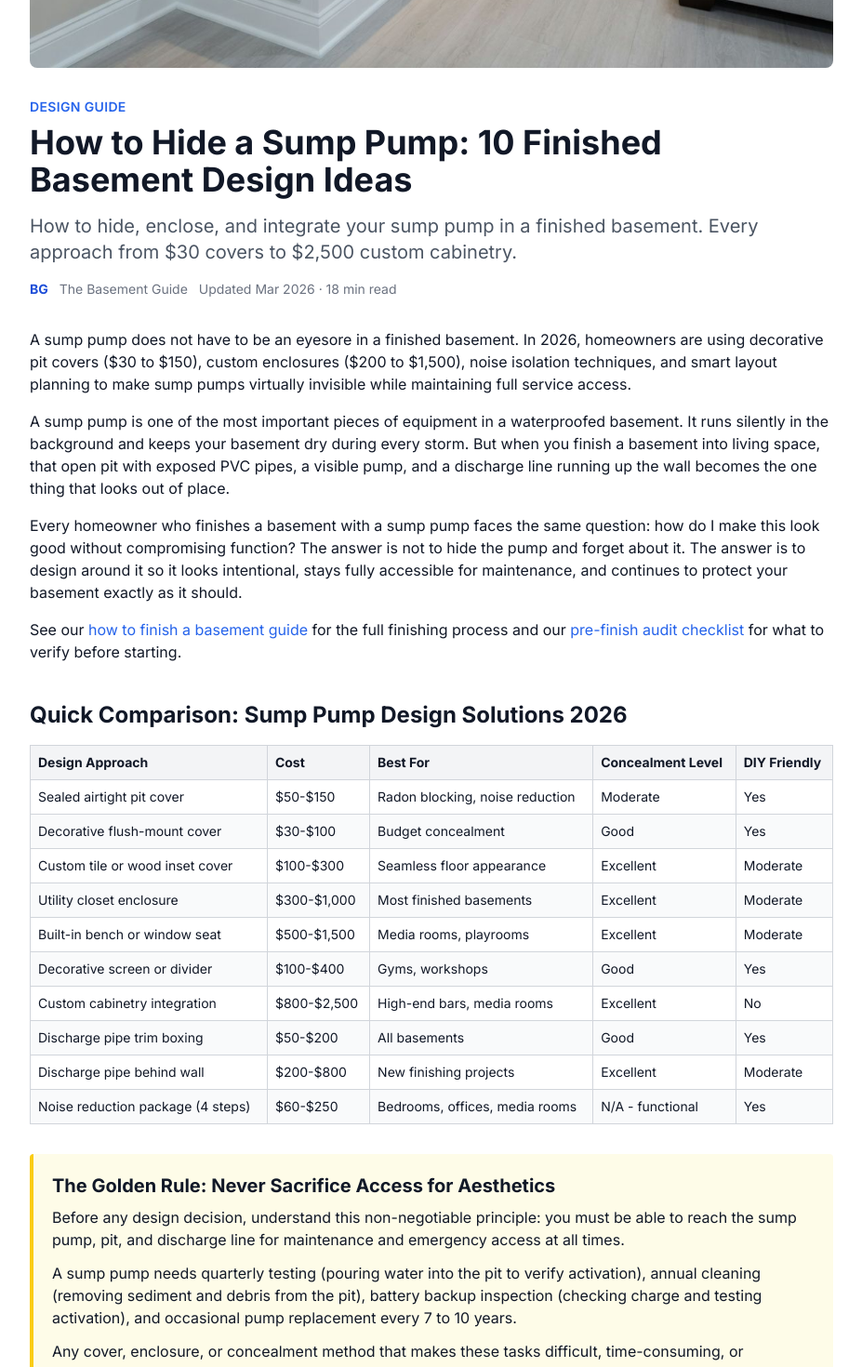
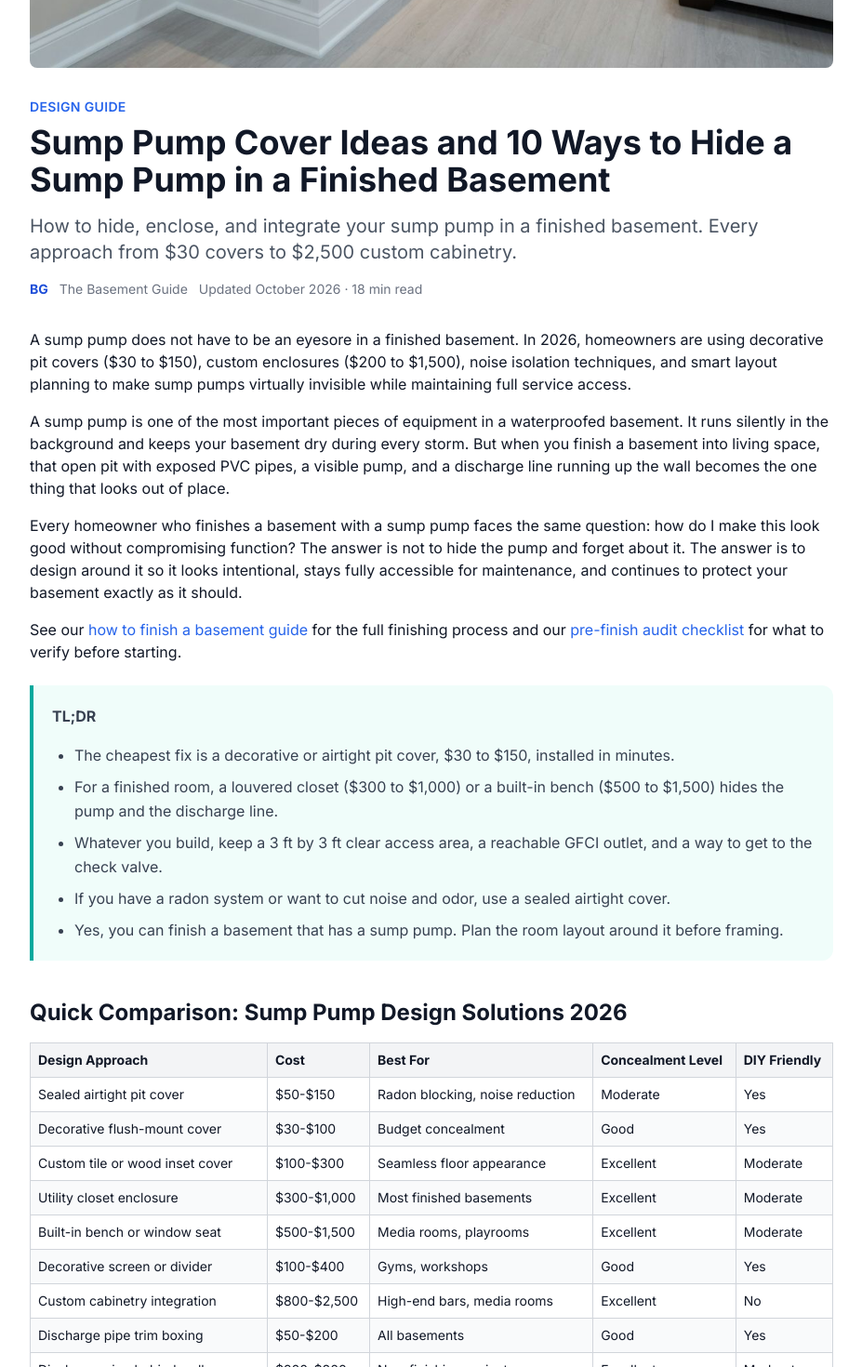
Before and after one commit to thebasementguide2026/basement-guide, a Next.js app: page /articles/sump-pump-design-ideas in a window 1280 px wide. Shown: the part 600-2070 px from the top of the page at 93% size, without its empty margins (176-1103 px from the left). Built offline with nearby package versions, Linux system fonts and the light colour scheme.

Commit message:
Update sump pump cover ideas metadata TLDR and first FAQ

```diff
--- a/app/articles/sump-pump-design-ideas/page.tsx
+++ b/app/articles/sump-pump-design-ideas/page.tsx
@@ -4,8 +4,12 @@ import LeadForm from '@/components/LeadForm'
 import type { Metadata } from 'next'
 
 export const metadata: Metadata = {
-  title: 'How to Hide a Sump Pump: 10 Finished Basement Design Ideas (2026) | The Basement Guide',
-  description: 'How to hide, enclose, or integrate a sump pump in a finished basement. 10 design ideas from $30 pit covers to $2,500 custom cabinetry. Updated 2026.',
+  title: 'Sump Pump Cover Ideas: 10 Ways to Hide a Sump Pump in a Finished Basement | The Basement Guide',
+  description: '10 ways to hide a sump pump without blocking access, from $30 decorative covers and airtight lids to closets, benches, and custom cabinets. Costs and code rules included.',
+  openGraph: {
+    title: 'Sump Pump Cover Ideas: 10 Ways to Hide a Sump Pump in a Finished Basement | The Basement Guide',
+    description: '10 ways to hide a sump pump without blocking access, from $30 decorative covers and airtight lids to closets, benches, and custom cabinets. Costs and code rules included.',
+  },
   alternates: { canonical: 'https://thebasement.guide/articles/sump-pump-design-ideas' },
 }
 
@@ -13,6 +17,11 @@ const faqSchema = {
   '@context': 'https://schema.org',
   '@type': 'FAQPage',
   mainEntity: [
+    {
+      '@type': 'Question',
+      name: 'Can you finish a basement that has a sump pump?',
+      acceptedAnswer: { '@type': 'Answer', text: 'Yes. Most finished basements in wet areas have one. The rule is to plan around the pump before you frame anything. Keep it reachable, keep it on a dedicated GFCI outlet, and frame a closet, bench, or cabinet with a removable panel or louvered door so you can pull the pump without tearing out drywall. Add a battery backup or water-powered backup before you install flooring, since one failed pump can ruin carpet, drywall, and furniture in a single storm. See our sump pump backup guide and our guide to finishing a basement.' }
+    },
     {
       '@type': 'Question',
       name: 'How do I hide a sump pump in a finished basement?',
@@ -59,13 +68,13 @@ const faqSchema = {
 const articleSchema = {
   '@context': 'https://schema.org',
   '@type': 'Article',
-  headline: 'Sump Pump Design Ideas 2026: How to Hide, Enclose, and Integrate Your Sump Pump in a Finished Basement',
+  headline: 'Sump Pump Cover Ideas and 10 Ways to Hide a Sump Pump in a Finished Basement',
   description: 'Every design approach for concealing and integrating a sump pump into a finished basement, from budget-friendly covers to custom built-in cabinetry.',
   image: 'https://thebasement.guide/sumppumpdesign.jpg',
   author: { '@type': 'Organization', name: 'The Basement Guide', url: 'https://thebasement.guide' },
   publisher: { '@type': 'Organization', name: 'The Basement Guide', url: 'https://thebasement.guide' },
   datePublished: '2026-03-14',
-  dateModified: '2026-03-14',
+  dateModified: '2026-10-24',
 }
 
 const datasetSchema = {
@@ -92,7 +101,7 @@ export default function SumpPumpDesignIdeas() {
   return (
     <>
       <script type="application/ld+json" dangerouslySetInnerHTML={{ __html: JSON.stringify(faqSchema) }} />
-      <script type="application/ld+json" dangerouslySetInnerHTML={{ __html: JSON.stringify(faqSchema) }} />       <script type="application/ld+json" dangerouslySetInnerHTML={{ __html: JSON.stringify(articleSchema) }} />
+      <script type="application/ld+json" dangerouslySetInnerHTML={{ __html: JSON.stringify(articleSchema) }} />
       <script type="application/ld+json" dangerouslySetInnerHTML={{ __html: JSON.stringify(datasetSchema) }} />
 
       <div className="max-w-4xl mx-auto px-4 py-8">
@@ -111,7 +120,7 @@ export default function SumpPumpDesignIdeas() {
 
         <div className="mb-2 text-sm font-semibold text-blue-600 uppercase tracking-wide">Design Guide</div>
         <h1 className="text-4xl font-bold mb-4">
-          How to Hide a Sump Pump: 10 Finished Basement Design Ideas
+          Sump Pump Cover Ideas and 10 Ways to Hide a Sump Pump in a Finished Basement
         </h1>
         <p className="text-xl text-gray-600 mb-4">
           How to hide, enclose, and integrate your sump pump in a finished basement. Every approach from $30 covers to $2,500 custom cabinetry.
@@ -119,7 +128,7 @@ export default function SumpPumpDesignIdeas() {
         <div className="flex items-center gap-3 mb-8 text-sm text-gray-500">
           <span className="font-bold text-blue-700">BG</span>
           <span>The Basement Guide</span>
-          <span>Updated Mar 2026 &middot; 18 min read</span>
+          <span>Updated October 2026 &middot; 18 min read</span>
         </div>
 
         {/* Intro */}
@@ -137,6 +146,16 @@ export default function SumpPumpDesignIdeas() {
         </p>
 
         {/* Comparison Table */}
+        <div className="bg-teal-50 border-l-4 border-[#00A99D] rounded-r-xl p-5 mb-10">
+          <p className="text-gray-700 mb-4 leading-relaxed"><strong>TL;DR</strong></p>
+          <ul className="list-disc pl-6 space-y-2 text-gray-700 leading-relaxed">
+            <li>The cheapest fix is a decorative or airtight pit cover, $30 to $150, installed in minutes.</li>
+            <li>For a finished room, a louvered closet ($300 to $1,000) or a built-in bench ($500 to $1,500) hides the pump and the discharge line.</li>
+            <li>Whatever you build, keep a 3 ft by 3 ft clear access area, a reachable GFCI outlet, and a way to get to the check valve.</li>
+            <li>If you have a radon system or want to cut noise and odor, use a sealed airtight cover.</li>
+            <li>Yes, you can finish a basement that has a sump pump. Plan the room layout around it before framing.</li>
+          </ul>
+        </div>
         <h2 className="text-2xl font-bold mt-10 mb-4">Quick Comparison: Sump Pump Design Solutions 2026</h2>
         <div className="overflow-x-auto mb-8">
           <table className="w-full text-sm border-collapse">
@@ -185,7 +204,7 @@ export default function SumpPumpDesignIdeas() {
         <div className="bg-blue-50 border border-blue-200 rounded p-4 mb-6">
           <p className="font-semibold mb-1">Recommended: Airtight Sump Pit Cover</p>
           <p className="text-sm text-gray-600 mb-2">Clear polycarbonate sealed cover with gasket, pre-cut cord/pipe holes, and inspection port. Fits most standard 18-24 inch pit openings.</p>
-          <a href="https://amzn.to/4bkYNwP" target="_blank" rel="noopener noreferrer nofollow" className="inline-block bg-orange-500 hover:bg-orange-600 text-white font-semibold py-2 px-4 rounded text-sm">Check Price on Amazon</a>
+          <a href="https://amzn.to/4bkYNwP" target="_blank" rel="sponsored nofollow" className="inline-block bg-orange-500 hover:bg-orange-600 text-white font-semibold py-2 px-4 rounded text-sm">Check Price on Amazon</a>
         </div>
 
         <h3 className="text-xl font-bold mt-6 mb-2">Decorative Flush-Mount Covers ($30 to $100)</h3>
@@ -195,7 +214,7 @@ export default function SumpPumpDesignIdeas() {
         <div className="bg-blue-50 border border-blue-200 rounded p-4 mb-6">
           <p className="font-semibold mb-1">Recommended: Decorative Flush-Mount Sump Cover</p>
           <p className="text-sm text-gray-600 mb-2">Low-profile cover with faux-stone finish that blends with most basement flooring. Available in multiple sizes.</p>
-          <a href="https://amzn.to/4lr3auV" target="_blank" rel="noopener noreferrer nofollow" className="inline-block bg-orange-500 hover:bg-orange-600 text-white font-semibold py-2 px-4 rounded text-sm">Check Price on Amazon</a>
+          <a href="https://amzn.to/4lr3auV" target="_blank" rel="sponsored nofollow" className="inline-block bg-orange-500 hover:bg-orange-600 text-white font-semibold py-2 px-4 rounded text-sm">Check Price on Amazon</a>
         </div>
 
         <h3 className="text-xl font-bold mt-6 mb-2">Custom Wood or Tile-Inset Covers ($100 to $300 DIY)</h3>
@@ -221,7 +240,7 @@ export default function SumpPumpDesignIdeas() {
         <h3 className="text-xl font-bold mt-6 mb-2">Built-In Bench or Window Seat ($500 to $1,500)</h3>
         <p className="mb-3">A creative approach for basements where the sump pit is along a wall: build a bench or window seat over the pump area with a hinged top that lifts for access. The bench serves as functional seating in a media room, playroom, or home gym while completely hiding the pump underneath.</p>
         <ul className="list-disc pl-6 mb-4 space-y-2">
-          <li>The bench top must be hinged&mdash;not screwed down&mdash;for easy access. Use a piano hinge or heavy-duty lid support hinges that hold the top open while you work.</li>
+          <li>The bench top must be hinged, not screwed down, for easy access. Use a piano hinge or heavy-duty lid support hinges that hold the top open while you work.</li>
           <li>The front of the bench should be open or have removable panels for airflow. A solid enclosed bench without ventilation will trap moisture and create mold problems.</li>
           <li>This design works best when the sump pit is within 12 inches of a wall. If the pit is in the middle of the floor (common in older basements), a bench enclosure is not practical.</li>
         </ul>
@@ -233,7 +252,7 @@ export default function SumpPumpDesignIdeas() {
         <p className="mb-4">The simplest concealment method for unfinished or partially finished basements: a freestanding decorative screen or room divider placed in front of the sump pump area. This hides the pump from view without any construction and can be moved instantly for maintenance. Screens work well in basements used as home gyms, workshops, or storage areas where a fully finished look is not required. Choose a screen that allows airflow (slatted or fabric screens, not solid panels) to prevent moisture buildup behind it.</p>
 
         <h3 className="text-xl font-bold mt-6 mb-2">Cabinetry Integration ($800 to $2,500 Custom)</h3>
-        <p className="mb-4">For high-end finished basements&mdash;home bars, media rooms, in-law suites&mdash;a custom cabinet built around the sump pump integrates it into the room&apos;s cabinetry. The cabinet matches the surrounding millwork and includes a door or removable panel for access. This is the most expensive option but produces a completely seamless result. Work with a finish carpenter or cabinet maker who understands that the cabinet must have ventilation, a waterproof interior (sealed plywood or PVC board, not MDF which absorbs moisture), and easy access. Show them the pump and explain the maintenance requirements before they design the cabinet.</p>
+        <p className="mb-4">For high-end finished basements, home bars, media rooms, in-law suites, a custom cabinet built around the sump pump integrates it into the room&apos;s cabinetry. The cabinet matches the surrounding millwork and includes a door or removable panel for access. This is the most expensive option but produces a completely seamless result. Work with a finish carpenter or cabinet maker who understands that the cabinet must have ventilation, a waterproof interior (sealed plywood or PVC board, not MDF which absorbs moisture), and easy access. Show them the pump and explain the maintenance requirements before they design the cabinet.</p>
                       <div className="my-6">
                 <Image src="/cabinetes.jpg" alt="Cabinetry integration for sump pump concealment" width={800} height={600} className="rounded-lg w-full" />
               </div>
@@ -257,12 +276,12 @@ export default function SumpPumpDesignIdeas() {
         <div className="bg-blue-50 border border-blue-200 rounded p-4 mb-6">
           <p className="font-semibold mb-1">Recommended: Decorative Pipe Cover</p>
           <p className="text-sm text-gray-600 mb-2">Snap-on pipe cover in white and wood-grain finishes. Fits 1.5 to 2 inch PVC discharge pipes. No tools required for installation or removal.</p>
-          <a href="https://amzn.to/472U5Tb" target="_blank" rel="noopener noreferrer nofollow" className="inline-block bg-orange-500 hover:bg-orange-600 text-white font-semibold py-2 px-4 rounded text-sm">Check Price on Amazon</a>
+          <a href="https://amzn.to/472U5Tb" target="_blank" rel="sponsored nofollow" className="inline-block bg-orange-500 hover:bg-orange-600 text-white font-semibold py-2 px-4 rounded text-sm">Check Price on Amazon</a>
         </div>
 
         {/* Section: Noise Reduction */}
         <h2 className="text-3xl font-bold mt-10 mb-2">Noise Reduction Design</h2>
-        <p className="mb-6">Sump pumps are not loud by modern standards&mdash;most quality submersible pumps operate at 40 to 55 dB&mdash;but in a quiet finished basement used as a bedroom, media room, or home office, the pump cycling on and off can be noticeable. Here are design strategies that reduce pump noise to near-silent levels.</p>
+        <p className="mb-6">Sump pumps are not loud by modern standards, most quality submersible pumps operate at 40 to 55 dB, but in a quiet finished basement used as a bedroom, media room, or home office, the pump cycling on and off can be noticeable. Here are design strategies that reduce pump noise to near-silent levels.</p>
 
         <h3 className="text-xl font-bold mt-6 mb-2">Vibration Isolation Pad ($15 to $40)</h3>
         <p className="mb-4">Place a rubber or neoprene isolation pad under the pump inside the pit. The pad absorbs vibration from the pump motor that would otherwise transfer through the pit walls into the concrete slab and up through the finished floor. This is the single most effective noise reduction step and costs almost nothing.</p>
@@ -270,7 +289,7 @@ export default function SumpPumpDesignIdeas() {
         <div className="bg-blue-50 border border-blue-200 rounded p-4 mb-6">
           <p className="font-semibold mb-1">Recommended: Sump Pump Vibration Isolation Pad</p>
           <p className="text-sm text-gray-600 mb-2">High-density rubber pad sized for standard sump pump bases. Reduces motor vibration transfer by up to 70 percent.</p>
-          <a href="https://amzn.to/4buVqnn" target="_blank" rel="noopener noreferrer nofollow" className="inline-block bg-orange-500 hover:bg-orange-600 text-white font-semibold py-2 px-4 rounded text-sm">Check Price on Amazon</a>
+          <a href="https://amzn.to/4buVqnn" target="_blank" rel="sponsored nofollow" className="inline-block bg-orange-500 hover:bg-orange-600 text-white font-semibold py-2 px-4 rounded text-sm">Check Price on Amazon</a>
         </div>
 
         <h3 className="text-xl font-bold mt-6 mb-2">Insulated Pit Cover</h3>
@@ -285,7 +304,7 @@ export default function SumpPumpDesignIdeas() {
         <div className="bg-blue-50 border border-blue-200 rounded p-4 mb-6">
           <p className="font-semibold mb-1">Recommended: Spring-Loaded Quiet Check Valve</p>
           <p className="text-sm text-gray-600 mb-2">Silent spring-loaded check valve that eliminates water hammer. Available for 1.5 and 2 inch discharge pipe.</p>
-          <a href="https://amzn.to/473W6yC" target="_blank" rel="noopener noreferrer nofollow" className="inline-block bg-orange-500 hover:bg-orange-600 text-white font-semibold py-2 px-4 rounded text-sm">Check Price on Amazon</a>
+          <a href="https://amzn.to/473W6yC" target="_blank" rel="sponsored nofollow" className="inline-block bg-orange-500 hover:bg-orange-600 text-white font-semibold py-2 px-4 rounded text-sm">Check Price on Amazon</a>
         </div>
 
         <h3 className="text-xl font-bold mt-6 mb-2">Pump Upgrade</h3>
@@ -314,7 +333,7 @@ export default function SumpPumpDesignIdeas() {
         <h2 className="text-3xl font-bold mt-10 mb-4">Building Code Requirements for Sump Pump Enclosures</h2>
         <p className="mb-3">Most building codes do not specifically address sump pump enclosures, but several general requirements apply:</p>
         <ul className="list-disc pl-6 mb-4 space-y-2">
-          <li><strong>Electrical access.</strong> The sump pump must be plugged into a dedicated GFCI-protected outlet that remains accessible without tools. Do not hard-wire a sump pump&mdash;it must be unpluggable for service. Do not bury the outlet behind drywall or inside a sealed enclosure.</li>
+          <li><strong>Electrical access.</strong> The sump pump must be plugged into a dedicated GFCI-protected outlet that remains accessible without tools. Do not hard-wire a sump pump. It must be unpluggable for service. Do not bury the outlet behind drywall or inside a sealed enclosure.</li>
           <li><strong>Service access.</strong> While no specific code specifies minimum clearance around a sump pit, building inspectors expect reasonable access for maintenance and pump replacement. A 3 foot by 3 foot clear area around the pit is a practical minimum.</li>
           <li><strong>Ventilation.</strong> If the sump pit is connected to a radon mitigation system, the sealed cover is part of that system and must not be modified. If the pit is enclosed in a closet, the closet must have adequate ventilation to prevent moisture buildup (louvered door or vent grilles).</li>
           <li><strong>Discharge line.</strong> The discharge pipe must remain accessible at the check valve location. If the pipe is concealed behind a wall, an access panel at the check valve is required for service.</li>
@@ -325,6 +344,10 @@ export default function SumpPumpDesignIdeas() {
         <h2 className="text-3xl font-bold mt-10 mb-6">Frequently Asked Questions</h2>
 
         <div className="space-y-6 mb-10">
+          <div>
+            <h3 className="text-lg font-bold mb-2">Can you finish a basement that has a sump pump?</h3>
+            <p>Yes. Most finished basements in wet areas have one. The rule is to plan around the pump before you frame anything. Keep it reachable, keep it on a dedicated GFCI outlet, and frame a closet, bench, or cabinet with a removable panel or louvered door so you can pull the pump without tearing out drywall. Add a battery backup or water-powered backup before you install flooring, since one failed pump can ruin carpet, drywall, and furniture in a single storm. See our <Link href="/articles/backup-power-sump-pumps" className="text-blue-600 hover:underline">sump pump backup guide</Link> and our guide to <Link href="/articles/how-to-finish-a-basement" className="text-blue-600 hover:underline">finishing a basement</Link>.</p>
+          </div>
           <div>
             <h3 className="text-lg font-bold mb-2">How do I hide a sump pump in a finished basement?</h3>
             <p>The most common methods are replacing the basic lid with a decorative flush-mount cover ($30 to $100), building a small utility closet around the pit ($300 to $1,000), integrating the pump into a built-in bench or window seat ($500 to $1,500), or enclosing it in custom cabinetry ($800 to $2,500). The discharge pipe can be boxed in with painted trim ($50 to $200), routed behind the wall during framing, or concealed with snap-on decorative pipe covers ($30 to $80). All concealment methods must maintain full access to the pump for quarterly testing, annual cleaning, and eventual replacement.</p>
@@ -471,11 +494,11 @@ export default function SumpPumpDesignIdeas() {
           <ul className="space-y-2">
             <li>
               <a href="https://thegarage.guide" target="_blank" rel="noopener noreferrer" className="text-blue-600 hover:underline font-medium">The Garage Guide</a>
-              <span className="text-gray-600 text-sm"> &mdash; Complete garage organization and best garage cabinets guides covering similar concealment and built-in cabinetry techniques for hiding utility equipment in garages.</span>
+              <span className="text-gray-600 text-sm">. Complete garage organization and best garage cabinets guides covering similar concealment and built-in cabinetry techniques for hiding utility equipment in garages.</span>
             </li>
             <li>
               <a href="https://theseptic.guide" target="_blank" rel="noopener noreferrer" className="text-blue-600 hover:underline font-medium">The Septic Guide</a>
-              <span className="text-gray-600 text-sm"> &mdash; Best septic tank risers guide, which addresses a similar access-vs-appearance challenge for buried septic tank lids.</span>
+              <span className="text-gray-600 text-sm">. Best septic tank risers guide, which addresses a similar access-vs-appearance challenge for buried septic tank lids.</span>
             </li>
           </ul>
         </div>
--- a/app/sitemap.ts
+++ b/app/sitemap.ts
@@ -17,6 +17,7 @@ export default function sitemap(): MetadataRoute.Sitemap {
   ]
 
   const articleDates: Record<string, string> = {
+  "sump-pump-design-ideas": "2026-10-24",
   "interior-vs-exterior-waterproofing": "2026-10-24",
   "wet-basement-walls": "2026-10-24",
   "egress-window-cost": "2026-10-24",
--- a/components/ArticleSchemaInjector.tsx
+++ b/components/ArticleSchemaInjector.tsx
@@ -12,7 +12,7 @@ export default function ArticleSchemaInjector() {
   if (!article) return null
 
   // This page supplies its complete, date-specific JSON-LD directly.
-  if (['how-to-winterize-a-basement', 'sump-pump-running-constantly', 'wet-basement-walls'].includes(slug)) return null
+  if (['how-to-winterize-a-basement', 'sump-pump-running-constantly', 'wet-basement-walls', 'sump-pump-design-ideas'].includes(slug)) return null
 
   const baseUrl = 'https://thebasement.guide'
   const pageUrl = `${baseUrl}/articles/${slug}`
```
